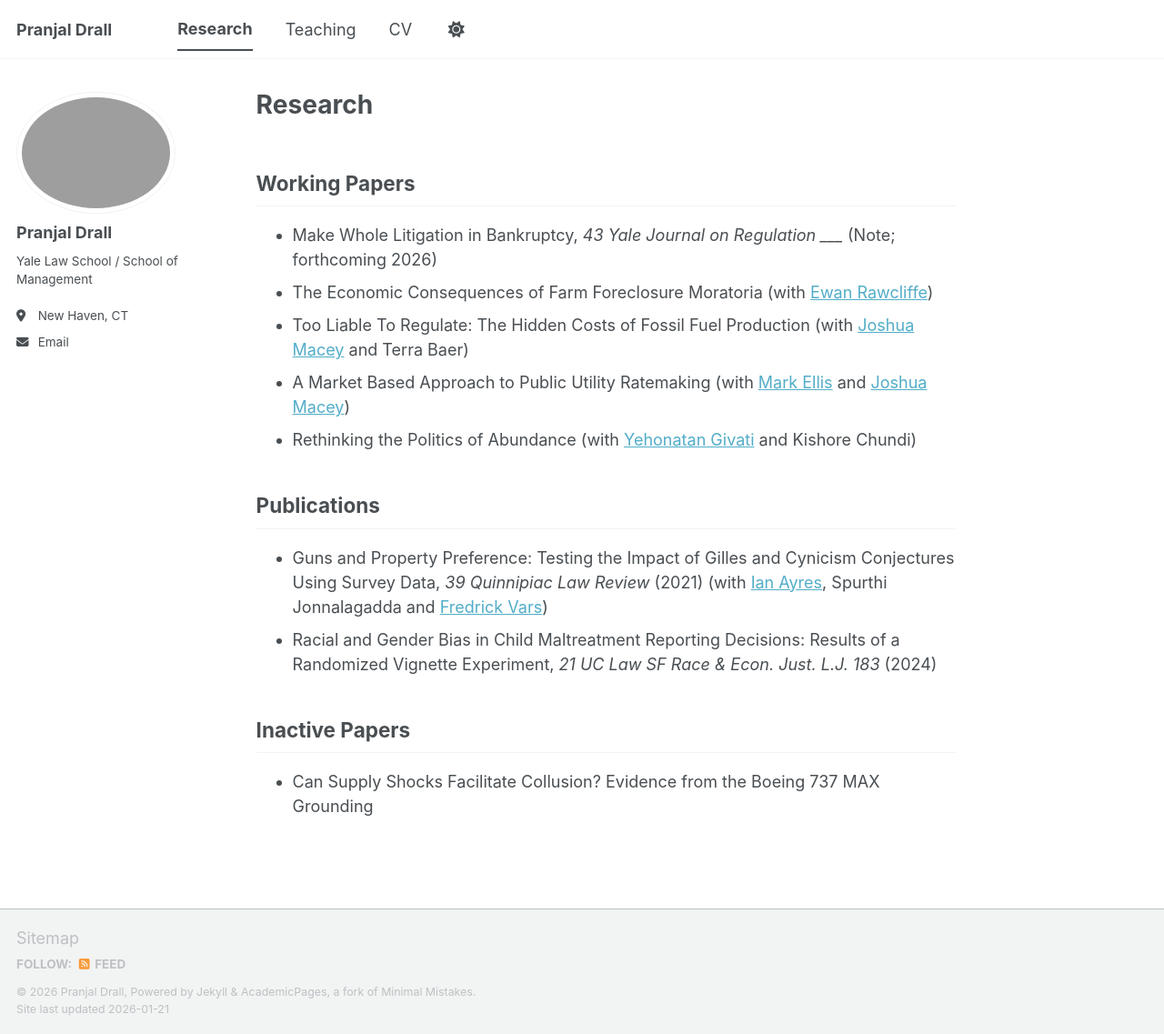
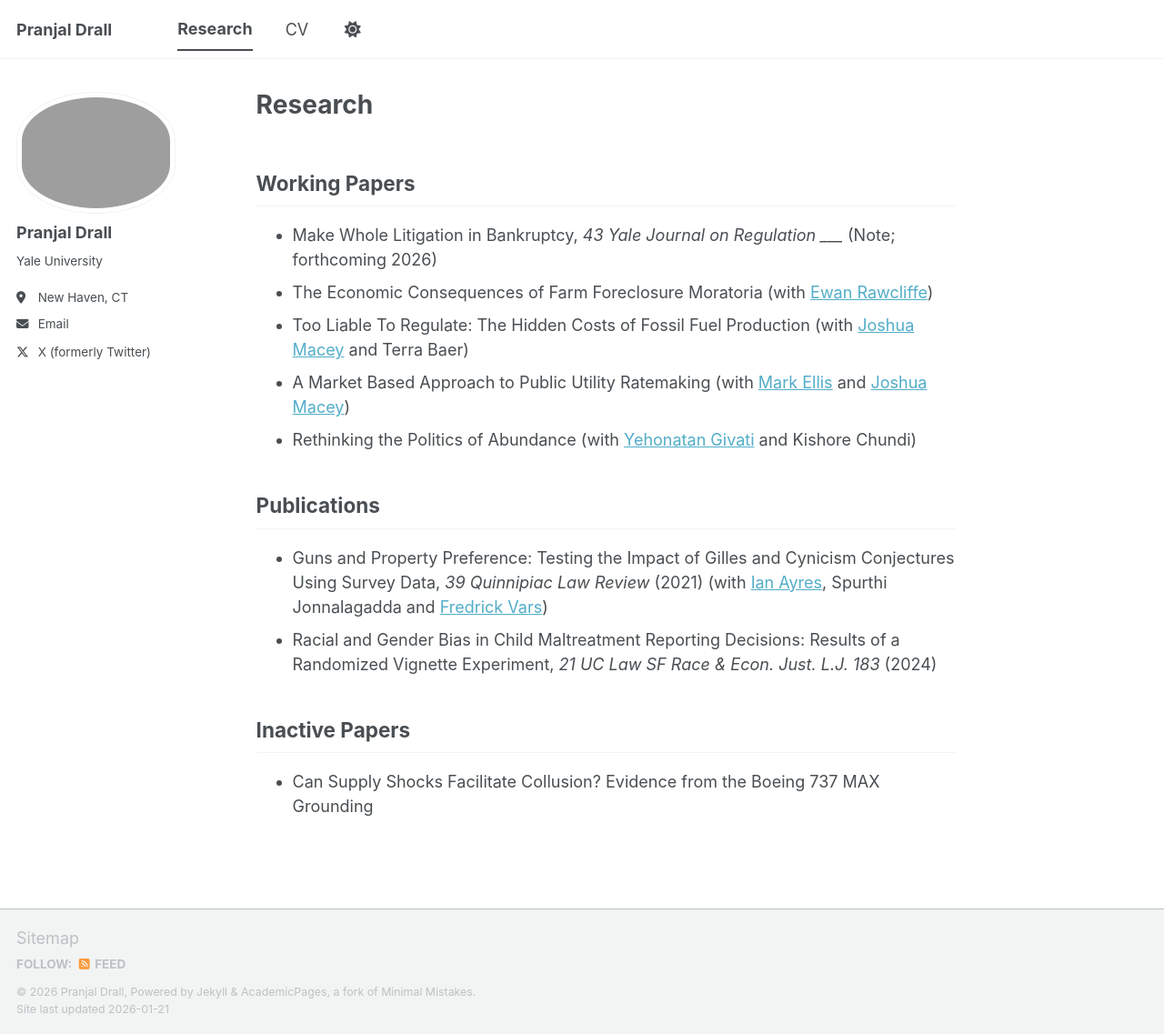
Before and after one commit to pranjal-drall/pranjal-drall.github.io, a Jekyll site: the page built from _pages/publications.md, in a window 1280 px wide and 1137 px high. Shown: the whole window at 91% size. Built offline with Jekyll 4.4.1, drawn with Linux system fonts in a browser that asks for light colours; a script bundle is joined from its source files by our own code; library files that are not in the unit come from our copies.

Commit message:
Fix research page, remove teaching, update profile styling and bio
- Add explicit layout to publications.md to fix empty research page
- Remove teaching page from navigation
- Change profile picture from circular to oval (border-radius: 50% / 40%)
- Update bio from "Yale Law School / School of Management" to "Yale University"
- Add Twitter link (@PranjalDrall)

```diff
--- a/_config.yml
+++ b/_config.yml
@@ -29,7 +29,7 @@ author:
   avatar           : "profile.png"
   name             : "Pranjal Drall"
   pronouns         : # example: "she/her"
-  bio              : "Yale Law School / School of Management"
+  bio              : "Yale University"
   location         : "New Haven, CT"
   # employer         : "Yale Law School /School of Management"
   uri              : # URL
@@ -77,7 +77,7 @@ author:
   steam            : # Username
   telegram         : # URL
   tumblr           : # Username
-  twitter          : # Username for X / Twitter
+  twitter          : "PranjalDrall"
   vine             : # Username
   weibo            : # Username
   wikipedia        : # Username
--- a/_data/navigation.yml
+++ b/_data/navigation.yml
@@ -8,8 +8,5 @@ main:
   - title: "Research"
     url: /publications/
 
-  - title: "Teaching"
-    url: /teaching/
-
   - title: "CV"
     url: /cv/
--- a/_sass/layout/_sidebar.scss
+++ b/_sass/layout/_sidebar.scss
@@ -155,7 +155,7 @@
 
   img {
     max-width: 175px;
-    border-radius: 50%;
+    border-radius: 50% / 40%;
 
     @include breakpoint($large) {
       padding: 5px;
```
Also changed, not shown: _pages/publications.md (+1 -0 lines).
